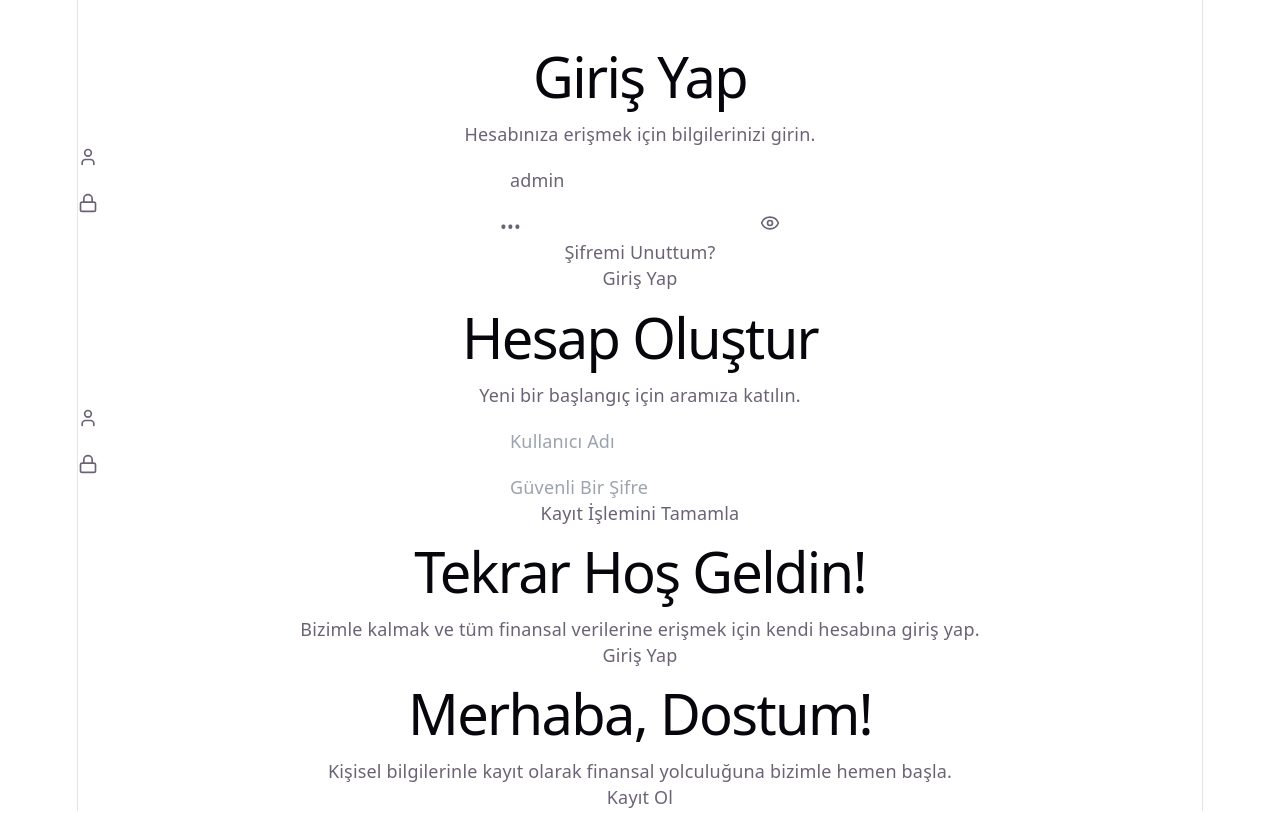
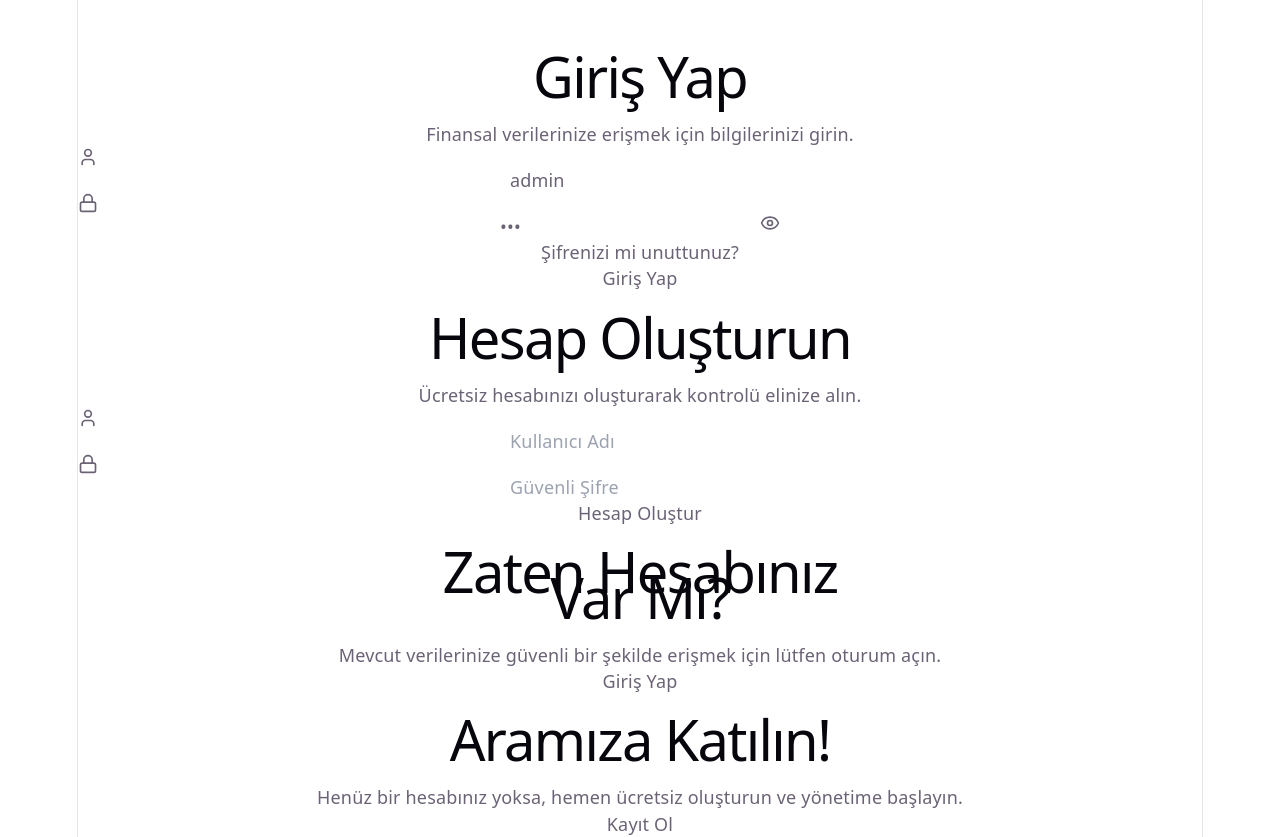
Before and after one commit to alisaimc/finans-takip, a React (Vite) app: page / in a window 1280 px wide. Shown: the part 520-1357 px from the top of the page. Before the commit the page ends 1331 px from the top, so only its background shows below. Built offline with nearby package versions, Linux system fonts and the light colour scheme.

Commit message:
buton standartları getirildi.

```diff
--- a/src/App.jsx
+++ b/src/App.jsx
@@ -1601,7 +1601,7 @@ export default function App() {
               Giriş Yap
             </h1>
             <p className="text-slate-500 font-medium text-sm text-center mb-8">
-              Hesabınıza erişmek için bilgilerinizi girin.
+              Finansal verilerinize erişmek için bilgilerinizi girin.
             </p>
             <form onSubmit={handleAuth} className="space-y-4">
               <div className="relative">
@@ -1645,7 +1645,7 @@ export default function App() {
                   }
                   className="text-sm font-bold text-indigo-600 hover:text-indigo-800"
                 >
-                  Şifremi Unuttum?
+                  Şifrenizi mi unuttunuz?
                 </button>
               </div>
               <button
@@ -1662,10 +1662,10 @@ export default function App() {
             className={`absolute top-0 left-0 w-1/2 h-full flex flex-col justify-center px-12 transition-all duration-700 ease-[cubic-bezier(0.4,0,0.2,1)] ${!isLoginView ? "translate-x-[100%] opacity-100 z-20 pointer-events-auto" : "translate-x-0 opacity-0 z-0 pointer-events-none"}`}
           >
             <h1 className="text-4xl font-black text-slate-800 mb-2 text-center">
-              Hesap Oluştur
+              Hesap Oluşturun
             </h1>
             <p className="text-slate-500 font-medium text-sm text-center mb-8">
-              Yeni bir başlangıç için aramıza katılın.
+              Ücretsiz hesabınızı oluşturarak kontrolü elinize alın.
             </p>
             <form onSubmit={handleRegisterSubmit} className="space-y-4">
               <div className="relative">
@@ -1689,14 +1689,14 @@ export default function App() {
                   name="reg_password"
                   required
                   className="w-full pl-12 pr-12 py-3.5 rounded-xl bg-slate-50 focus:bg-white border-0 ring-1 ring-slate-200 focus:ring-2 focus:ring-violet-600 outline-none transition-all font-bold text-slate-800"
-                  placeholder="Güvenli Bir Şifre"
+                  placeholder="Güvenli Şifre"
                 />
               </div>
               <button
                 type="submit"
                 className="w-full bg-gradient-to-r from-violet-600 to-fuchsia-600 text-white py-3.5 rounded-xl font-black shadow-lg shadow-violet-600/30 hover:shadow-violet-600/50 transition-colors mt-6"
               >
-                Kayıt İşlemini Tamamla
+                Hesap Oluştur
               </button>
             </form>
           </div>
@@ -1713,14 +1713,18 @@ export default function App() {
               <div
                 className={`absolute top-0 left-0 flex flex-col items-center justify-center w-1/2 h-full px-12 text-center text-white transition-transform duration-700 ease-[cubic-bezier(0.4,0,0.2,1)] ${!isLoginView ? "translate-x-0" : "-translate-x-[20%]"}`}
               >
-                <h1 className="text-4xl font-black mb-4">Tekrar Hoş Geldin!</h1>
+                <h1 className="text-4xl font-black mb-4">
+                  Zaten Hesabınız
+                  <br />
+                  Var Mı?
+                </h1>
                 <p className="text-indigo-100 font-medium mb-8 leading-relaxed">
-                  Bizimle kalmak ve tüm finansal verilerine erişmek için kendi
-                  hesabına giriş yap.
+                  Mevcut verilerinize güvenli bir şekilde erişmek için lütfen
+                  oturum açın.
                 </p>
                 <button
                   onClick={() => setIsLoginView(true)}
-                  className="px-10 py-3 rounded-full border-2 border-white/50 hover:border-white hover:bg-white hover:text-indigo-600 font-black tracking-wider transition-all uppercase text-sm"
+                  className="px-12 py-3.5 rounded-full border border-white/50 hover:border-white hover:bg-white hover:text-indigo-600 font-black tracking-widest transition-all uppercase text-sm shadow-lg"
                 >
                   Giriş Yap
                 </button>
@@ -1730,14 +1734,14 @@ export default function App() {
               <div
                 className={`absolute top-0 right-0 flex flex-col items-center justify-center w-1/2 h-full px-12 text-center text-white transition-transform duration-700 ease-[cubic-bezier(0.4,0,0.2,1)] ${!isLoginView ? "translate-x-[20%]" : "translate-x-0"}`}
               >
-                <h1 className="text-4xl font-black mb-4">Merhaba, Dostum!</h1>
+                <h1 className="text-4xl font-black mb-4">Aramıza Katılın!</h1>
                 <p className="text-indigo-100 font-medium mb-8 leading-relaxed">
-                  Kişisel bilgilerinle kayıt olarak finansal yolculuğuna bizimle
-                  hemen başla.
+                  Henüz bir hesabınız yoksa, hemen ücretsiz oluşturun ve
+                  yönetime başlayın.
                 </p>
                 <button
                   onClick={() => setIsLoginView(false)}
-                  className="px-10 py-3 rounded-full border-2 border-white/50 hover:border-white hover:bg-white hover:text-violet-600 font-black tracking-wider transition-all uppercase text-sm"
+                  className="px-12 py-3.5 rounded-full border border-white/50 hover:border-white hover:bg-white hover:text-violet-600 font-black tracking-widest transition-all uppercase text-sm shadow-lg"
                 >
                   Kayıt Ol
                 </button>
```
